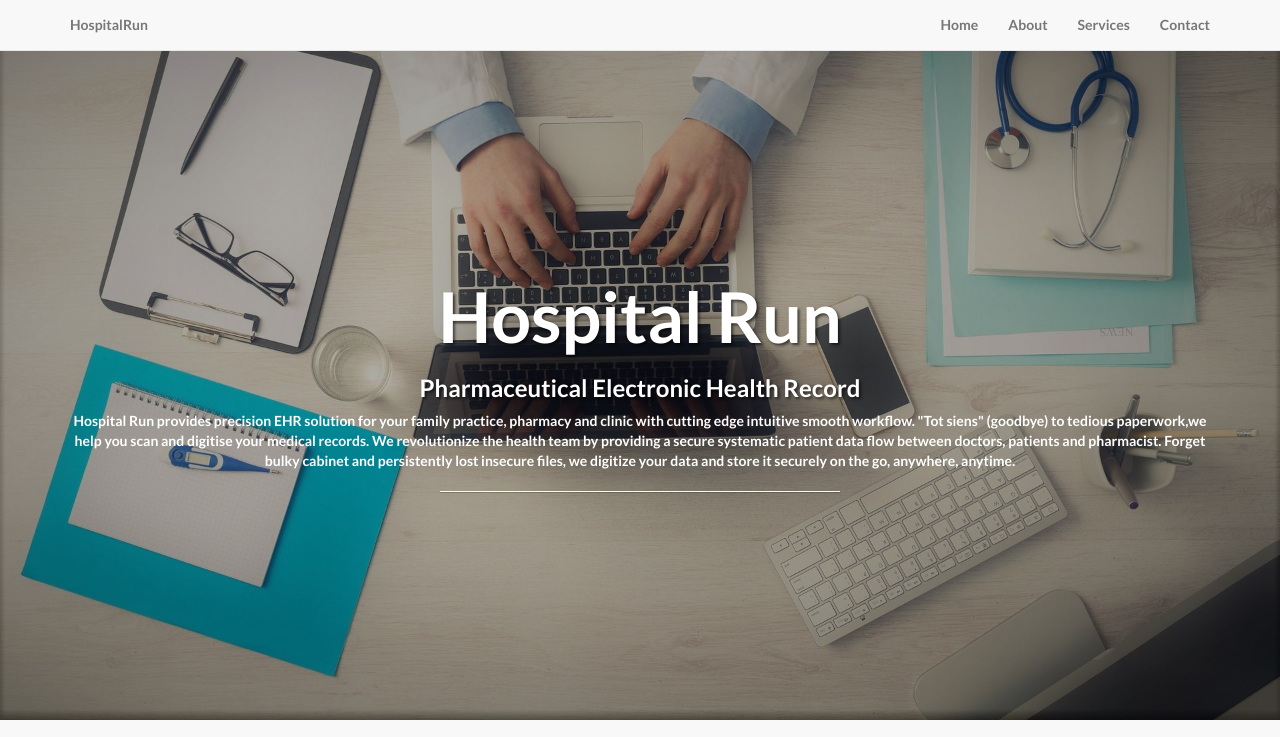
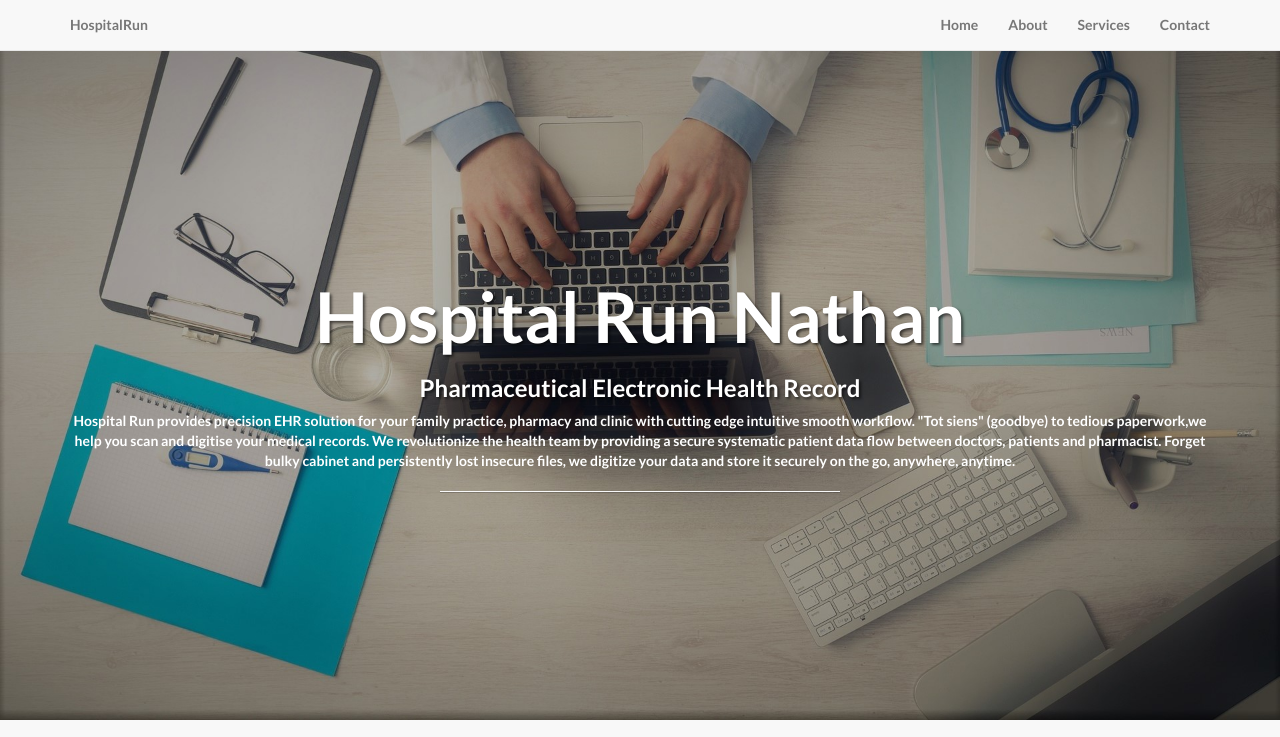
Before and after one commit to LevySunday/DemoHRsite, a plain HTML site: page index.html in a window 1280 px wide. Shown: the top 737 px of the page. Drawn offline with Linux system fonts and the light colour scheme; a script that the page names is missing.

Commit message:
Heading change

```diff
--- a/index.html
+++ b/index.html
@@ -70,7 +70,7 @@
             <div class="row">
                 <div class="col-lg-12">
                     <div class="intro-message">
-                        <h1>Hospital Run</h1>
+                        <h1>Hospital Run Nathan</h1>
                         <h3>Pharmaceutical Electronic Health Record </h3>
 						<p>Hospital Run provides precision EHR solution for your family practice, pharmacy and clinic with cutting edge intuitive smooth workflow. "Tot siens" (goodbye) to tedious paperwork,we help you scan and digitise your medical records. We revolutionize the health team by providing a secure systematic patient data flow between doctors, patients and pharmacist. Forget bulky cabinet and persistently lost insecure files, we digitize your data and store it securely on the go, anywhere, anytime. </p>
                         <hr class="intro-divider">
```
